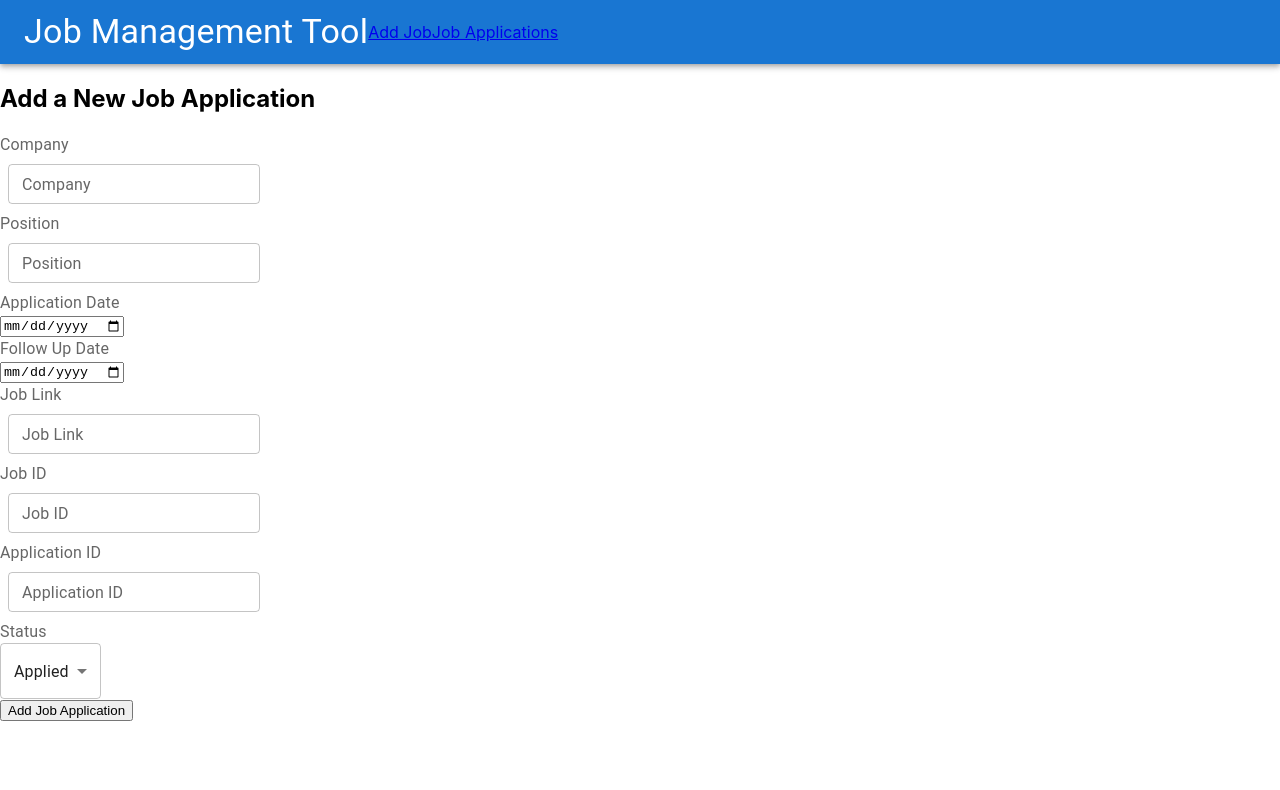
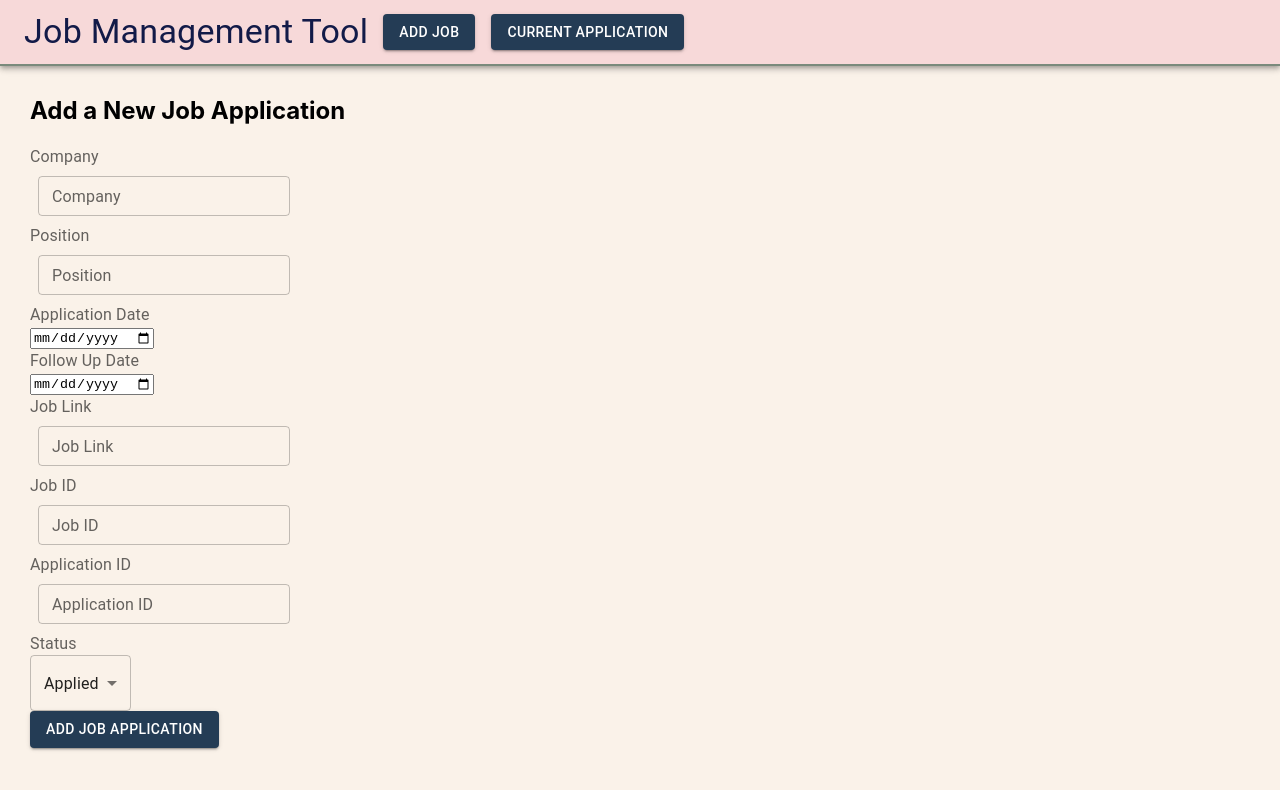
Before and after one commit to victorianeustel/JobManagementTool, a React (Create React App) app in the folder job-management-tool/: page /addjob in a window 1280 px wide. Shown: the top 790 px of the page. Built offline with nearby package versions, Linux system fonts and the light colour scheme; no server answers.

Commit message:
Start of Aesthetic Changes

```diff
--- a/job-management-tool/src/components/JobForm.js
+++ b/job-management-tool/src/components/JobForm.js
@@ -1,12 +1,8 @@
 import { TextField } from "@mui/material";
+import React from "react";
 import { useRef, useState } from "react";
-import Box from '@mui/material/Box';
-import InputLabel from '@mui/material/InputLabel';
-import MenuItem from '@mui/material/MenuItem';
-import FormControl from '@mui/material/FormControl';
-import Select from '@mui/material/Select';
+import { Select, FormControl, MenuItem, InputLabel, Box, Button, Dialog, DialogActions, DialogContent, DialogContentText, DialogTitle } from '@mui/material';
 import { getDatabase, ref, set } from "firebase/database";
-
 
 function writeJobData(appDate, appID, company, followUpDate, jobID, jobLink, position, status) {
     const db = getDatabase();
@@ -36,7 +32,15 @@ const AddJob = () => {
     const appDateInputRef = useRef(null);
     const followDateInputRef = useRef(null);
 
+    const [open, setOpen] = React.useState(false);
 
+    const handleClickOpen = () => {
+        setOpen(true);
+    };
+
+    const handleClose = () => {
+        setOpen(false);
+    };
 
     const handleChange = (event) => {
         setJob({ ...job, [event.target.name]: event.target.value });
@@ -46,11 +50,15 @@ const AddJob = () => {
         event.preventDefault();
         writeJobData(job.appDate, job.appID, job.company, job.followUpDate, job.jobID, job.jobLink, job.position, job.status)
         console.log("job created: ", job);
+        setOpen(true);
     };
 
     return (
-        <div className="create">
+        <div className="create" style={{margin: '30px'}}>
             <h2>Add a New Job Application</h2>
+            <Box>
+
+            </Box>
             <Box
                 component="form"
                 sx={{
@@ -119,7 +127,7 @@ const AddJob = () => {
                         name="followUpDate"
                         onChange={handleChange}                    >
                     </TextField> */}
-                                        <div>
+                    <div>
                         <input
                             type="date"
                             name="followUpDate"
@@ -180,7 +188,23 @@ const AddJob = () => {
                         <MenuItem value={'Archived'}>Archived</MenuItem>
                     </Select>
                 </div>
-                <button onClick={handleSubmit}>Add Job Application</button>
+                <Button onClick={handleSubmit} variant='contained' sx={{color:'white', background: '#243c55'}}>Add Job Application</Button>
+                <Dialog
+                    open={open}
+                    onClose={handleClose}
+                    aria-labelledby="alert-dialog-title"
+                    aria-describedby="alert-dialog-description"
+                >
+                    <DialogTitle id="alert-dialog-title">
+                        {"Job Application Added."}
+                    </DialogTitle>
+                    <DialogActions>
+                        <Button onClick={handleClose} autoFocus >
+                            Close
+                        </Button>
+
+                    </DialogActions>
+                </Dialog>
                 {/* </FormControl> */}
             </Box>
 
--- a/job-management-tool/src/components/NavBar.js
+++ b/job-management-tool/src/components/NavBar.js
@@ -2,28 +2,27 @@ import React from "react";
 import {
   AppBar,
   Toolbar,
-  CssBaseline,
-  Typography,
+  Typography, Stack, Button
 } from "@mui/material";
 import { Link } from "react-router-dom";
-
 
 function Navbar() {
 
   return (
-    <AppBar position="static">
+    <AppBar position="static" style={{background: '#f7d9d9', borderWidth: '2px', borderBottomStyle: 'solid', borderBottomColor: '#7a8a7c'}}>
       <Toolbar>
-        <Typography variant="h4" >
+        <Typography variant="h4"  color='RGB(18, 26, 72)'>
           Job Management Tool
         </Typography>
-          <div >
+          <Stack spacing={2} direction="row" marginLeft={'15px'}>
+
             <Link to="/addjob" >
-              Add Job
+              <Button variant='contained' sx={{color:'white', background: '#243c55'}}>Add Job</Button>
             </Link>
             <Link to="/" >
-              Job Applications
+            <Button variant='contained' sx={{color:'white', background: '#243c55'}}>Current Application</Button>
             </Link>
-          </div>
+            </Stack>
       </Toolbar>
     </AppBar>
   );
--- a/job-management-tool/src/components/realtimeData/index.js
+++ b/job-management-tool/src/components/realtimeData/index.js
@@ -33,8 +33,8 @@ export class RealtimeData extends React.Component {
 
     render() {
         return(
-            <TableContainer component={Paper}>
-            <Table sx={{ minWidth: 650 }} size="small" aria-label="a dense table">
+            <TableContainer component={Paper} style={{marginTop: '30px', marginBottom: '30px'}}>
+            <Table sx={{ minWidth: 500 }} size="small" aria-label="a dense table">
               <TableHead>
                 <TableRow>
                     <TableCell>#</TableCell>
--- a/job-management-tool/src/index.css
+++ b/job-management-tool/src/index.css
@@ -5,6 +5,7 @@ body {
     sans-serif;
   -webkit-font-smoothing: antialiased;
   -moz-osx-font-smoothing: grayscale;
+  background-color: #faf2e9;
 }
 
 code {
```
Also changed, not shown: job-management-tool/src/components/CreateJob.js (deleted, +0 -15 lines).
